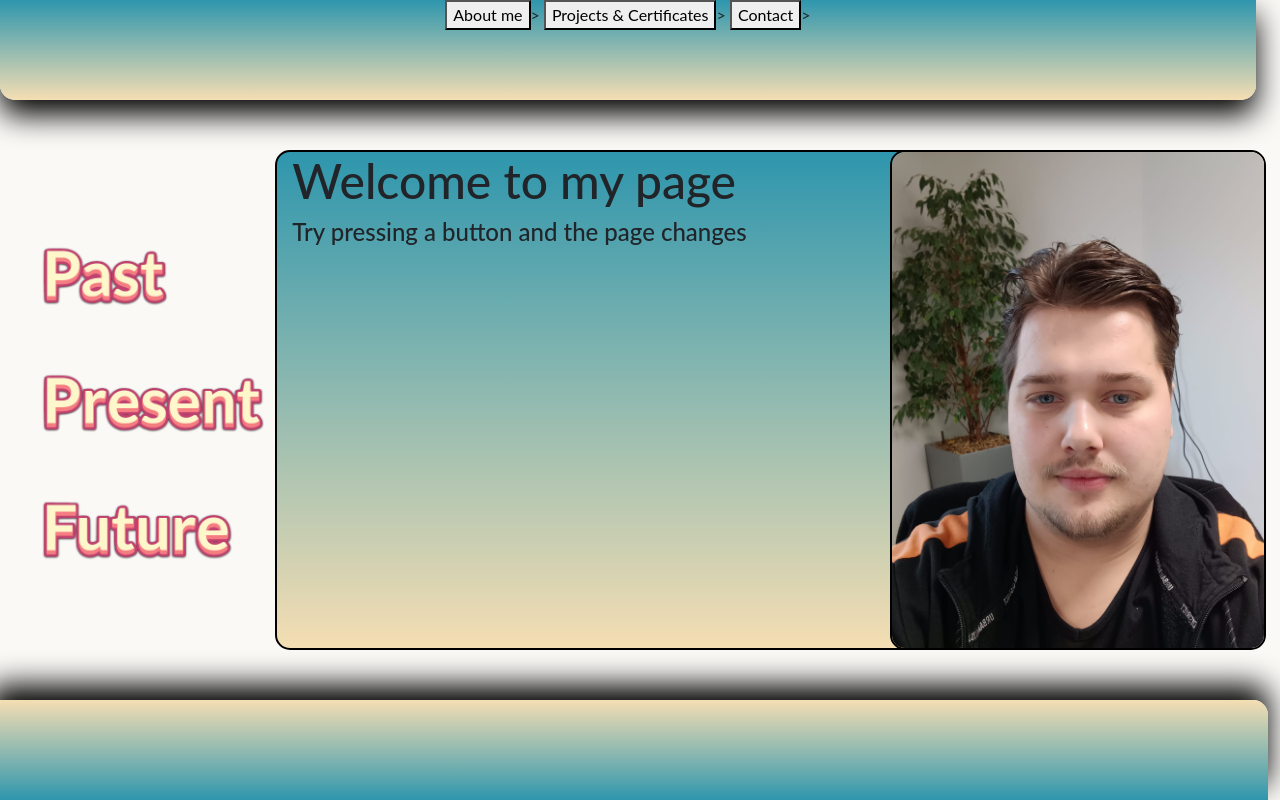
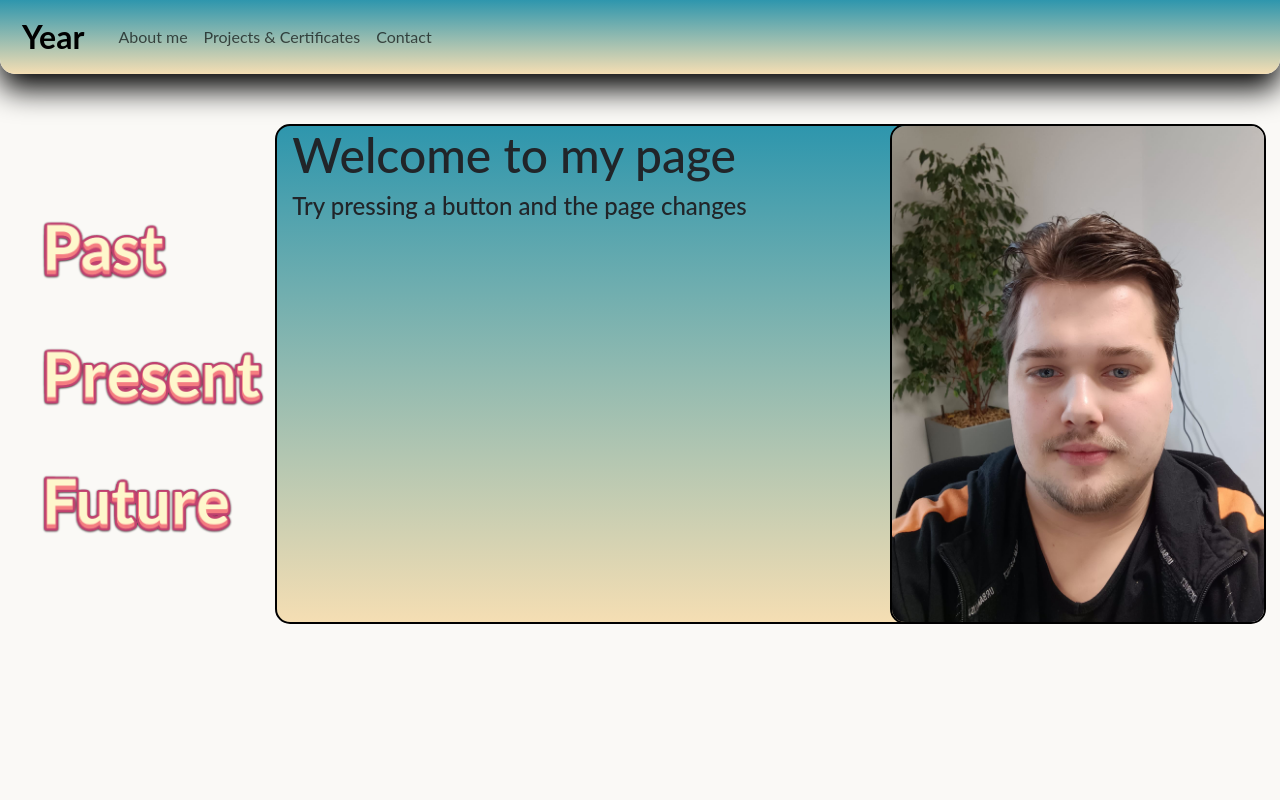
Before and after one commit to VisnetAppel/MainPortfolio, a website: page index.html in a window 1280 px wide. Drawn offline with nearby package versions, Linux system fonts and the light colour scheme.

Commit message:
Updated the nav bar

```diff
--- a/index.html
+++ b/index.html
@@ -9,27 +9,30 @@
         <link rel="stylesheet"  type="text/css" href="./resources/style.css">
     </head>
     <body>
-        <header>
-            <div class="container-fluid text-center">
-                <div class="row align-self-center" id="headerBar">
-                    <div class="col-4">
-                        <div id=year></div>
-                    </div>
-                    <div class="col-4">
-                        <nav>
-                            <button id="aboutMeButton">About me</button>>
-                            <button id="projectsButton">Projects & Certificates</button>>
-                            <button id="contactButton">Contact</button>>
-                        </nav>
-                    </div>
-                    <div class="col-4">
-                        <!-- <div class="time"></div> -->
-                    </div>
+        <nav class="navbar navbar-expand-lg navbar-light sticky-top" id="headerBar">
+            <div class="container-fluid">
+                <a class="navbar-brand" href="#" id="year">Year</a>
+                <button class="navbar-toggler" type="button" data-bs-toggle="collapse" data-bs-target="#navbarSupportedContent" aria-controls="navbarSupportedContent" aria-expanded="false" aria-label="Toggle navigation">
+                    <span class="navbar-toggler-icon"></span>
+                </button>
+
+                <div class="collapse navbar-collapse" id="navbarSupportedContent">
+                    <ul class="navbar-nav me-auto mb-2 mb-lg-0">
+                        <li class="nav-item">
+                            <a class="nav-link" id="aboutMeButton">About me<span class="sr-only"></span></a>
+                        </li>
+                        <li class="nav-item">
+                            <a class="nav-link" id="projectsButton">Projects & Certificates</a>
+                        </li>
+                        <li class="nav-item">
+                            <a class="nav-link" id="contactButton">Contact</a>
+                        </li>
+                    </ul>
                 </div>
+            </nav>
             </div>
-        </header>
             <div class="container-fluid d-flex align-items-center">
-                <div class="row m d-flex align-items-center justify-content-center">
+                <div class="row m d-flex align-items-center">
                     <div class="col-2">
                         <div class="timeline">
                             <button id="pastButton"><img src="./resources/Buttons/Past.png" id="past" alt="Past"/></button>
@@ -93,6 +96,9 @@
                                         <li>
                                             <a href="resources/Files/Certificates/CommandLine_Certificate.pdf" target="_blank">Command line Certificate</a>
                                         </li>
+                                        <li>
+                                            <a href="resources/Files/Certificates/Bootstrap_Certificate.pdf" target="_blank">Bootstrap Certificate</a>
+                                        </li>
                                     </ol>
                                 </div>
                             </div>
@@ -106,10 +112,10 @@
                 </div>
             </div>
             <!-- <div class="projectsEnCertificaten"></div> -->
-        <footer>
-            <div class="container-fluid text-center">
-                <div class="row fixed-bottom" id="footerBar">
-                </div>
+        <footer class="container-fluid fixed-bottom text-center rounded-top" id="footerBar">
+            <div class="row">
+                <div class="col"></div>
+                <div class="col"></div>
             </div>
         </footer>
 
--- a/resources/style.css
+++ b/resources/style.css
@@ -9,7 +9,7 @@
 
   #headerBar{
     background-image: linear-gradient(#2e96ad, #f5deb3);
-    height: 100px;
+    height: 100%;
     max-width: 100%;
     box-shadow: black 0px 15px 30px;
     border-radius: 0px 0px 15px 15px;
@@ -129,8 +129,6 @@
 
   #footerBar{
     background-image: linear-gradient(#f5deb3, #2e96ad);
-    height: 100px;
     max-width: 100%;
     box-shadow: black 0px -15px 30px;
-    border-radius: 15px 15px 0px 0px;
   }
```
Also changed, not shown: 1 other file.
